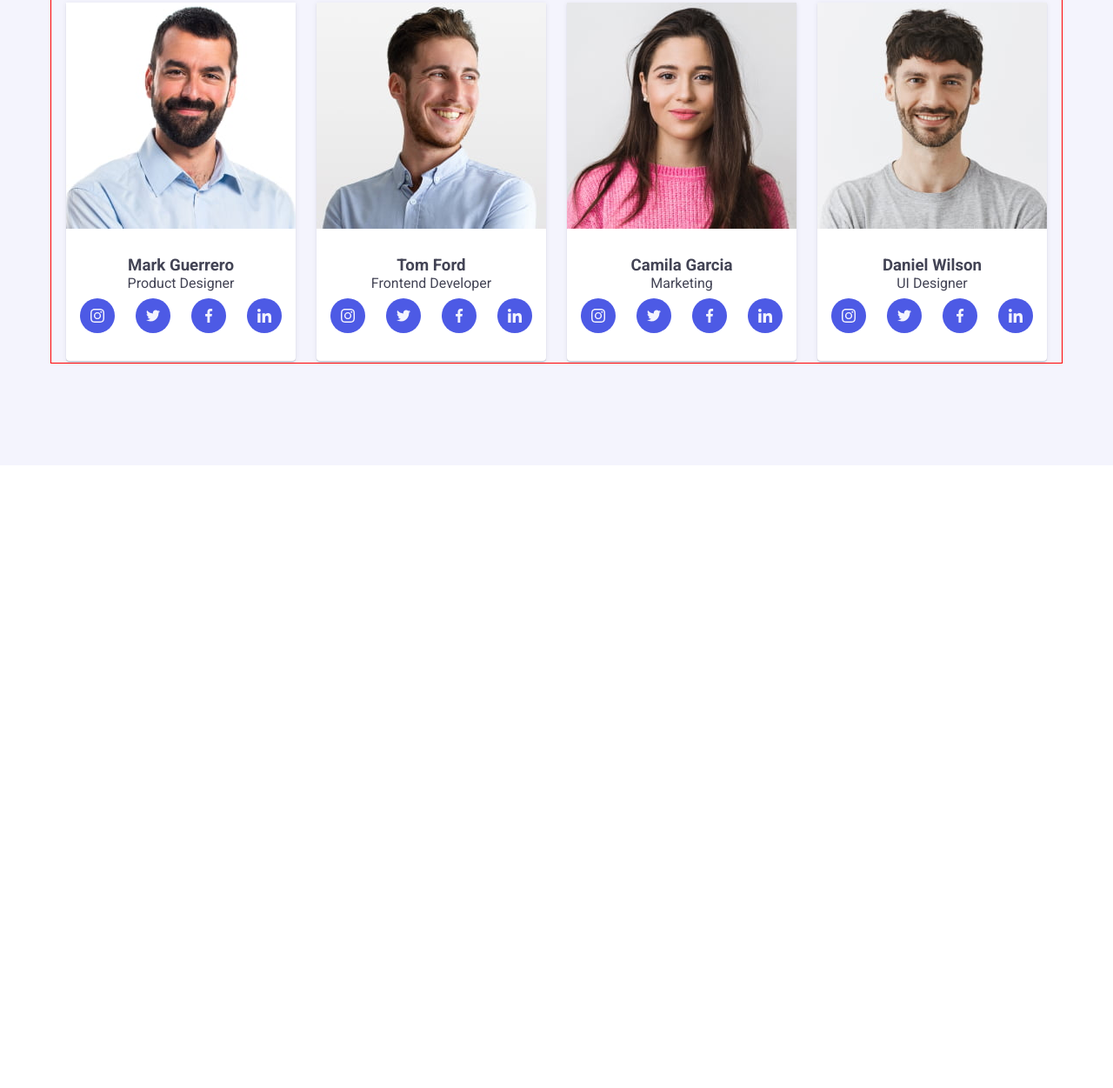
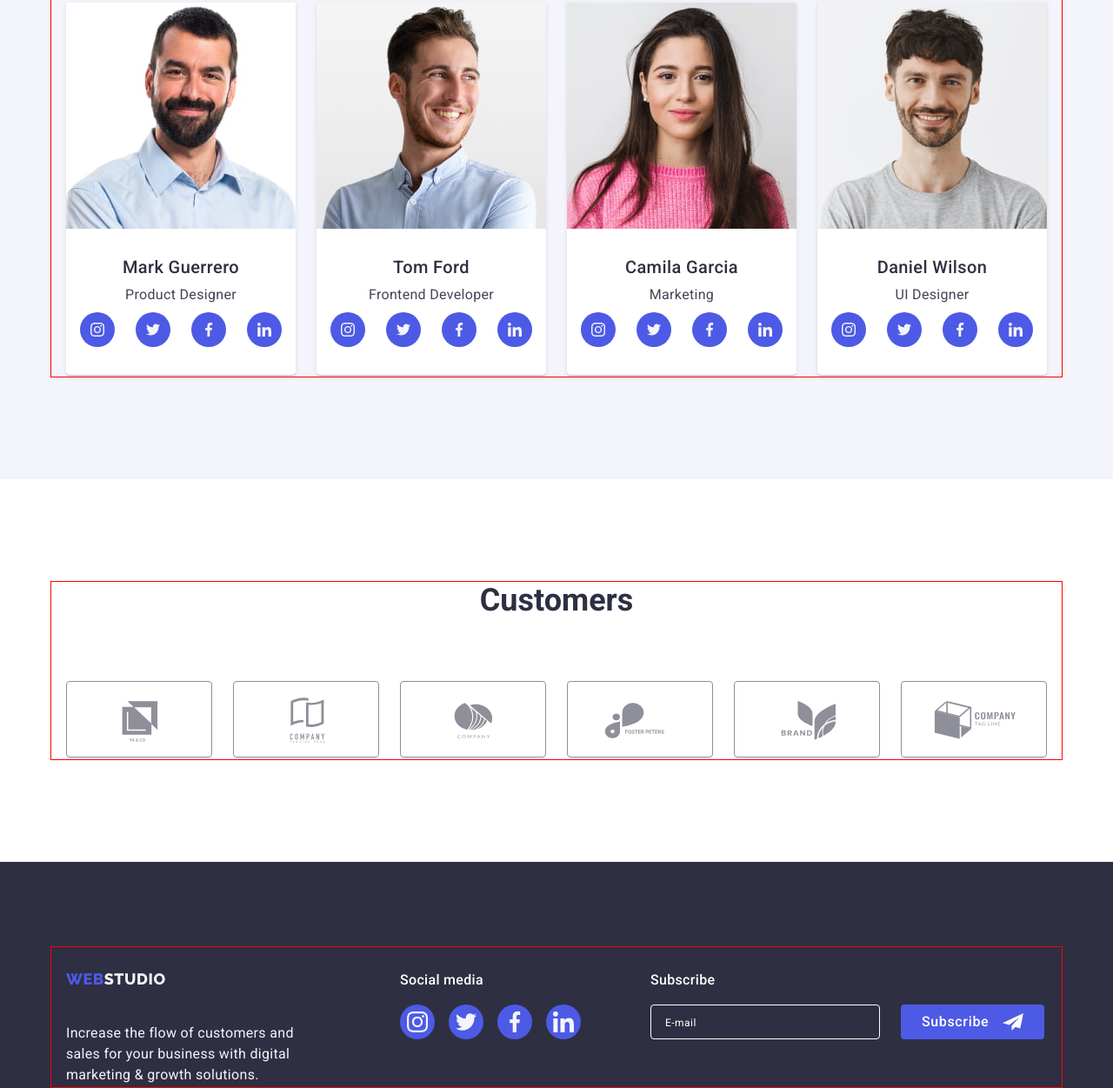
Before and after one commit to BohdanaT/goit-markup-hw-07, a plain HTML site: page index.html in a window 1280 px wide. Shown: the part 1921-3172 px from the top of the page at 87% size. Before the commit the page ends 2456 px from the top, so only its background shows below. Drawn offline with nearby package versions, Linux system fonts and the light colour scheme.

Commit message:
hw-07 commit 4

```diff
--- a/css/styles.css
+++ b/css/styles.css
@@ -109,10 +109,16 @@ img {
 
 /* Global section styles */
 .section {
+    padding-top: 96px;
+    padding-bottom: 96px;
+    margin-left: auto;
+    margin-right: auto;
+}
+@media only screen and (min-width: 1158px) {
+.section {
     padding-top: 120px;
     padding-bottom: 120px;
-    margin-left: auto;
-    margin-right: auto;
+  }
 }
 
 .section-title {
@@ -147,26 +153,6 @@ img {
 .logo-light {
     color: var(--cloud-color)
 }
-
-/* Global sub-title styles */
-/* .sub-title {
-    margin-bottom: 8px;
-
-    font-weight: 500;
-    font-size: 20px;
-    line-height: 1.2;
-    letter-spacing: 0.02em;
-
-    color: var(--dark-color);
-} */
-
-/* Global text styles */
-/* .text {
-    line-height: 1.5;
-    letter-spacing: 0.02em;
-
-    color: var(--text-color);
-} */
 
 /* Global footer styles */
 .footer {
@@ -284,20 +270,6 @@ img {
     display: flex;
 }
 
-@media only screen and (min-width: 768px) {
-.address-list {
-    flex-direction: column;
-    row-gap: 12px;
-  }
-}
-
-@media only screen and (min-width: 1158px) {
-.address-list {
-    flex-direction: row;
-    gap: 40px;
-  }
-}
-
 .address .link {
     font-style: normal;
     font-weight: 400;
@@ -311,14 +283,6 @@ img {
         cubic-bezier(0.4, 0, 0.2, 1);
 }
 
-@media only screen and (min-width: 1158px) {
-.address .link {
-    font-size: 16px;
-    line-height: 1.5;
-    letter-spacing: 0.02em;
-  }
-}
-
 .address .link:hover,
 .link:focus {
     color: var(--pressed-state-color);
@@ -327,6 +291,25 @@ img {
 @media only screen and (max-width: 767px) {
     .container-address {
         display: none;
+    }
+}
+
+@media only screen and (min-width: 768px) {
+    .address-list {
+        flex-direction: column;
+        row-gap: 12px;
+    }
+}
+
+@media only screen and (min-width: 1158px) {
+    .address-list {
+        flex-direction: row;
+        gap: 40px;
+    }
+    .address .link {
+        font-size: 16px;
+        line-height: 1.5;
+        letter-spacing: 0.02em;
    }
 }
 
@@ -406,7 +389,7 @@ img {
 
 /* Benefits */
 .benefits-section {
-    padding-bottom: 0;
+    padding-bottom: 96px;
     padding-left: 0;
     padding-right: 0;
 }
@@ -415,33 +398,6 @@ img {
     display: flex;
     flex-direction: column;
     row-gap: 72px;
-}
-
-@media only screen and (min-width: 768px) {
-.benefits-list {
-    flex-direction: row;
-    flex-wrap: wrap;
-    column-gap: 24px;
-  }
-}
-
-@media only screen and (min-width: 1158px) {
-.benefits-list {
-    flex-direction: row;
-    row-gap: 24px;
-  }
-}
-
-@media only screen and (min-width: 768px) {
-.benefits-descr {
-    flex-basis: calc((100% - 24px) / 2);
-  }
-}
-
-@media only screen and (min-width: 1158px) {
-.benefits-descr {
-    flex-basis: calc((100% - 72px) / 4);
-  }
 }
 
 .benefits-bgc-icon {
@@ -457,12 +413,6 @@ img {
     background-color: var(--cloud-color);
 }
 
-@media only screen and (max-width: 1157px) {
-.benefits-bgc-icon {
-    display: none;
-  }
-}
-
 .benefits-sub-title {
     margin-bottom: 8px;
 
@@ -475,20 +425,6 @@ img {
     color: var(--dark-color);
 }
 
-@media only screen and (min-width: 768px) {
-.benefits-sub-title {
-    text-align: start;
-  }
-}
-
-@media only screen and (min-width: 1158px) {
-.benefits-sub-title {
-    font-weight: 500;
-    font-size: 20px;
-    line-height: 1.2;
-  }
-}
-
 .benefits-text {
     font-weight: 500;
     font-size: 16px;
@@ -496,7 +432,43 @@ img {
     letter-spacing: 0.02em;
 }
 
+
+@media only screen and (min-width: 768px) {
+.benefits-list {
+    flex-direction: row;
+    flex-wrap: wrap;
+    column-gap: 24px;
+  }
+.benefits-descr {
+    flex-basis: calc((100% - 24px) / 2);
+  }
+.benefits-sub-title {
+    text-align: start;
+  }
+}
+
+@media only screen and (max-width: 1157px) {
+.benefits-bgc-icon {
+    display: none;
+  }
+}
+
 @media only screen and (min-width: 1158px) {
+.benefits-section {
+    padding-bottom: 0;
+  }
+.benefits-list {
+    flex-direction: row;
+    row-gap: 24px;
+  }
+.benefits-descr {
+    flex-basis: calc((100% - 72px) / 4);
+  }
+.benefits-sub-title {
+    font-weight: 500;
+    font-size: 20px;
+    line-height: 1.2;
+  }
 .benefits-text {
     font-weight: 400;
   }
@@ -527,8 +499,8 @@ img {
 .team-list {
     display: flex;
     flex-direction: column;
+    align-items: center;
     row-gap: 72px;
-
 }
 
 @media only screen and (min-width: 768px) {
@@ -553,20 +525,37 @@ img {
         0px 2px 1px rgba(46, 47, 66, 0.08);
 }
 
+.team-sub-title {
+    margin-bottom: 8px;
+
+    font-weight: 500;
+    font-size: 20px;
+    line-height: 1.2;
+    text-align: center;
+    letter-spacing: 0.02em;
+
+    color: var(--dark-color)
+}
+
+.team-list .team-sub-title {
+    text-align: center;
+}
+
+.member-descr {
+    margin-bottom: 8px;
+
+    font-weight: 400;
+    font-size: 16px;
+    line-height: 1.5;
+    text-align: center;
+    letter-spacing: 0.02em;
+}
+
 .team-descr {
     padding-top: 32px;
     padding-bottom: 32px;
     padding-left: 0;
     padding-right: 0;
-}
-
-.team-list .sub-title {
-    text-align: center;
-}
-
-.member-descr {
-    text-align: center;
-    margin-bottom: 8px;
 }
 
 /* Socials icons */
@@ -607,11 +596,12 @@ img {
     display: flex;
     justify-content: center;
     align-items: center;
-    gap: 24px;
+    flex-wrap: wrap;
+    gap: 16px;
 }
 
 .customers-item {
-    width: calc((100% - 120px) / 6);
+    width: calc((100% - 16px) / 2);
     height: 88px;
 }
 
@@ -641,6 +631,24 @@ img {
 
 .customers-icon {
     fill: currentColor;
+}
+
+@media only screen and (min-width: 768px) {
+.customers-list {
+    gap: 24px;
+  }
+
+.customers-item {
+    width: calc((100% - 48px) / 3);
+    height: 88px;
+  }
+}
+
+@media only screen and (min-width: 1158px) {
+.customers-item {
+    width: calc((100% - 120px) / 6);
+    height: 88px;
+  }
 }
 
 /* Footer section */
--- a/index.html
+++ b/index.html
@@ -175,8 +175,8 @@
                 height="260"
               />
               <div class="team-descr">
-                <h3 class="sub-title">Mark Guerrero</h3>
-                <p class="text member-descr">Product Designer</p>
+                <h3 class="team-sub-title">Mark Guerrero</h3>
+                <p class="member-descr">Product Designer</p>
               <!-- Socials start -->
                 <ul class="list socials-list">
                   <li class="socials-item">
@@ -219,8 +219,8 @@
                 height="260"
               />
               <div class="team-descr">
-                <h3 class="sub-title">Tom Ford</h3>
-                <p class="text member-descr">Frontend Developer</p>
+                <h3 class="team-sub-title">Tom Ford</h3>
+                <p class="member-descr">Frontend Developer</p>
               <!-- Socials start -->
                 <ul class="list socials-list">
                   <li class="socials-item">
@@ -263,8 +263,8 @@
                 height="260"
               />
               <div class="team-descr">
-                <h3 class="sub-title">Camila Garcia</h3>
-                <p class="text member-descr">Marketing</p>
+                <h3 class="team-sub-title">Camila Garcia</h3>
+                <p class="member-descr">Marketing</p>
               <!-- Socials start -->
                 <ul class="list socials-list">
                   <li class="socials-item">
@@ -307,8 +307,8 @@
                 height="260"
               />
               <div class="team-descr">
-                <h3 class="sub-title">Daniel Wilson</h3>
-                <p class="text member-descr">UI Designer</p>
+                <h3 class="team-sub-title">Daniel Wilson</h3>
+                <p class="member-descr">UI Designer</p>
               <!--Socials start  -->
                 <ul class="list socials-list">
                   <li class="socials-item">
@@ -347,7 +347,7 @@
         </div>
       </section>
       <!-- Customers section -->
-      <!-- <section class="section">
+      <section class="section">
         <div class="container">
           <h2 class="section-title">Customers</h2>
           <ul class="list customers-list">
@@ -395,10 +395,10 @@
             </li>
           </ul>
         </div>
-      </section> -->
+      </section>
     </main>
     <!-- Footer section -->
-    <!-- <footer class="footer">
+    <footer class="footer">
       <div class="container footer-content">
         <div class="footer-logo-section">
           <a class="link logo" href="./index.html">
@@ -441,10 +441,9 @@
               </a>
             </li>
           </ul>
-          >
-        </div> -->
-    <!-- Subscribtion footer form -->
-    <!-- <div>
+        </div>
+
+        <div>
           <p class="footer-header">Subscribe</p>
           <form class="newsletter-form">
             <label class="newsletter-form-field">
@@ -463,8 +462,8 @@
             </button>
           </form>
         </div>
-      </div> -->
-    <!-- </footer> -->
+      </div>
+    </footer>
     <!-- Modal -->
     <div class="backdrop is-hidden" data-modal>
       <div class="modal">
```
Lines whose indentation alone changed are shown as unchanged.
